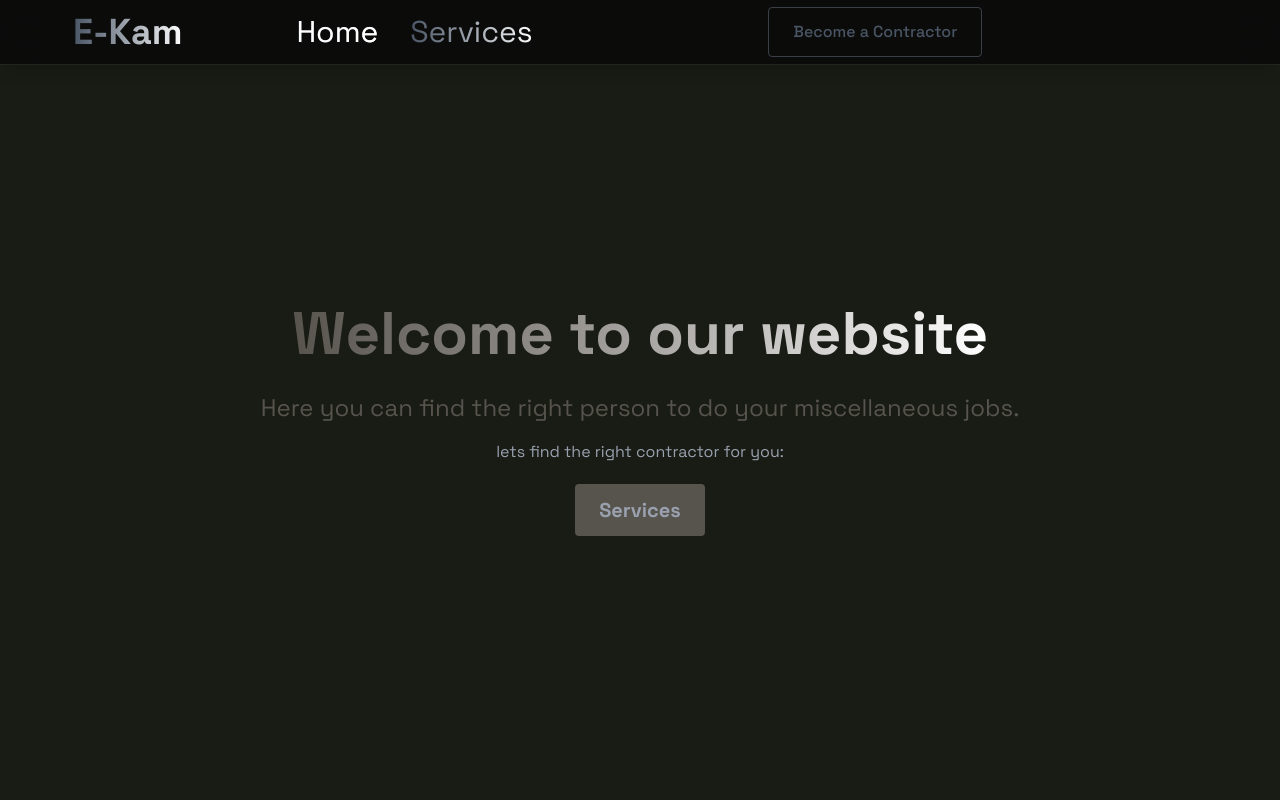
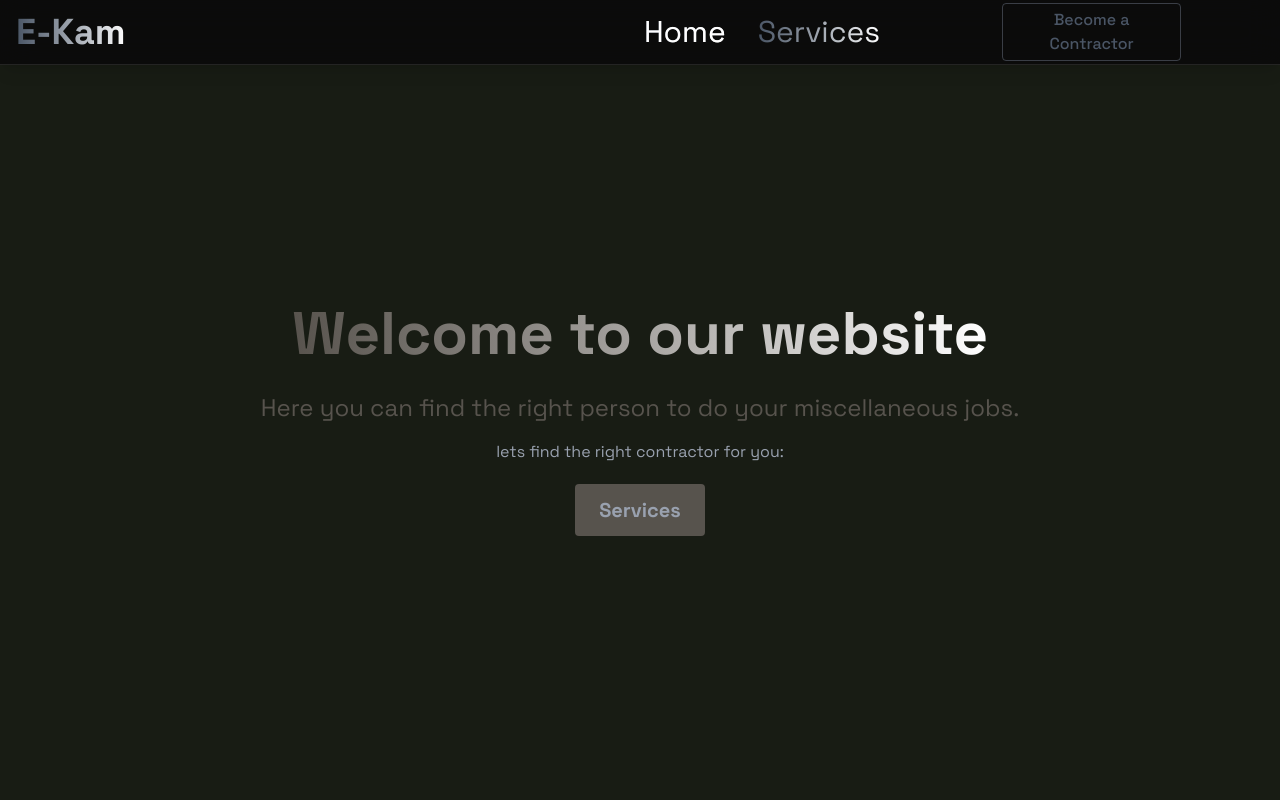
Before and after one commit to Samrat-Deula7/E-Kam, a React (Vite) app in the folder frontend/: page / in a window 1280 px wide. Shown: the top 800 px of the page. Built offline with nearby package versions, Linux system fonts and the light colour scheme.

Commit message:
Fixing the UI of the button of navbar to be more resposhive

```diff
--- a/frontend/src/Navbar.jsx
+++ b/frontend/src/Navbar.jsx
@@ -1,11 +1,9 @@
 import { Link, useLocation } from "react-router-dom";
-import { use, useEffect } from "react";
+import {  useEffect } from "react";
 import { useNavigate } from "react-router-dom";
 
 const Navbar = ({
-  menuOpen,
   setmenuOpen,
-  contractorBtn,
   setcontractorBtn,
   isLoggedIn,
   setIsLoggedIn,
@@ -32,12 +30,14 @@ const Navbar = ({
     <nav className="fixed top-0 max-w-screen z-40 bg-[rgba(10,10,10,0.9)] backdrop-blur-lg border-b border-white/10 shadow-lg">
       <div className="min-w-screen mx-auto px-4">
         <div className="flex justify-between sm:justify-around items-center h-16">
+          <div className="w-2xl">
             <Link
               to="/"
               className=" text-2xl md:text-3xl lg:text-4xl font-bold  bg-linear-to-r from-gray-600 to-white bg-clip-text text-transparent"
             >
               E-Kam
             </Link>
+          </div>
 
           {/* This is the desktop menu */}
           {/* In the class hidden sets display to hidden but md:flex sets display to flex from medium size to large */}
@@ -74,7 +74,7 @@ const Navbar = ({
           </div>
 
           <button
-            className={`border border-gray-500/50 py-3 px-6 cursor-pointer rounded font-medium tracking-all duration-200 text-gray-600 hover:text-stone-200  hover:-translate-y-0.5 hover:shadow-[0_0_15px_ rgba(128, 128, 128, 0.5)] hover:bg-gray-500/10${
+            className={`border border-gray-500/50 py-1 px-3  2xl:py-3 2xl:md:px-6 cursor-pointer rounded font-medium tracking-all duration-200 text-gray-600 hover:text-stone-200  hover:-translate-y-0.5 hover:shadow-[0_0_15px_ rgba(128, 128, 128, 0.5)] hover:bg-gray-500/10${
               !isLoggedIn
                 ? "  pointer-events-auto"
                 : "h-0 opacity-0 pointer-events-none"
@@ -84,7 +84,7 @@ const Navbar = ({
             Become a Contractor
           </button>
           <button
-            className={`border border-gray-500/50 py-3 px-6 cursor-pointer rounded font-medium tracking-all duration-200 text-gray-600 hover:text-stone-200  hover:-translate-y-0.5 hover:shadow-[0_0_15px_ rgba(128, 128, 128, 0.5)] hover:bg-gray-500/10${
+            className={`border border-gray-500/50 py-1 px-3  2xl:py-3 2xl:md:px-6  cursor-pointer rounded font-medium tracking-all duration-200 text-gray-600 hover:text-stone-200  hover:-translate-y-0.5 hover:shadow-[0_0_15px_ rgba(128, 128, 128, 0.5)] hover:bg-gray-500/10${
               isLoggedIn
                 ? "  pointer-events-auto"
                 : "h-0 opacity-0 pointer-events-none"
```
Lines whose indentation alone changed are shown as unchanged.
